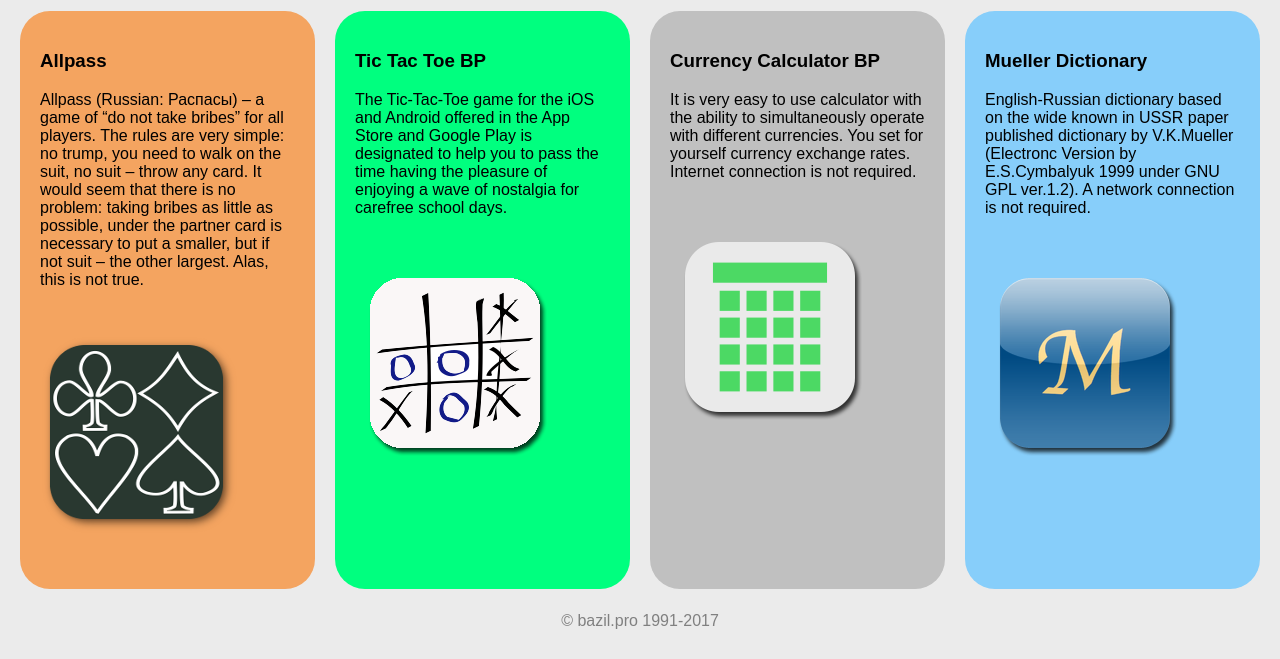
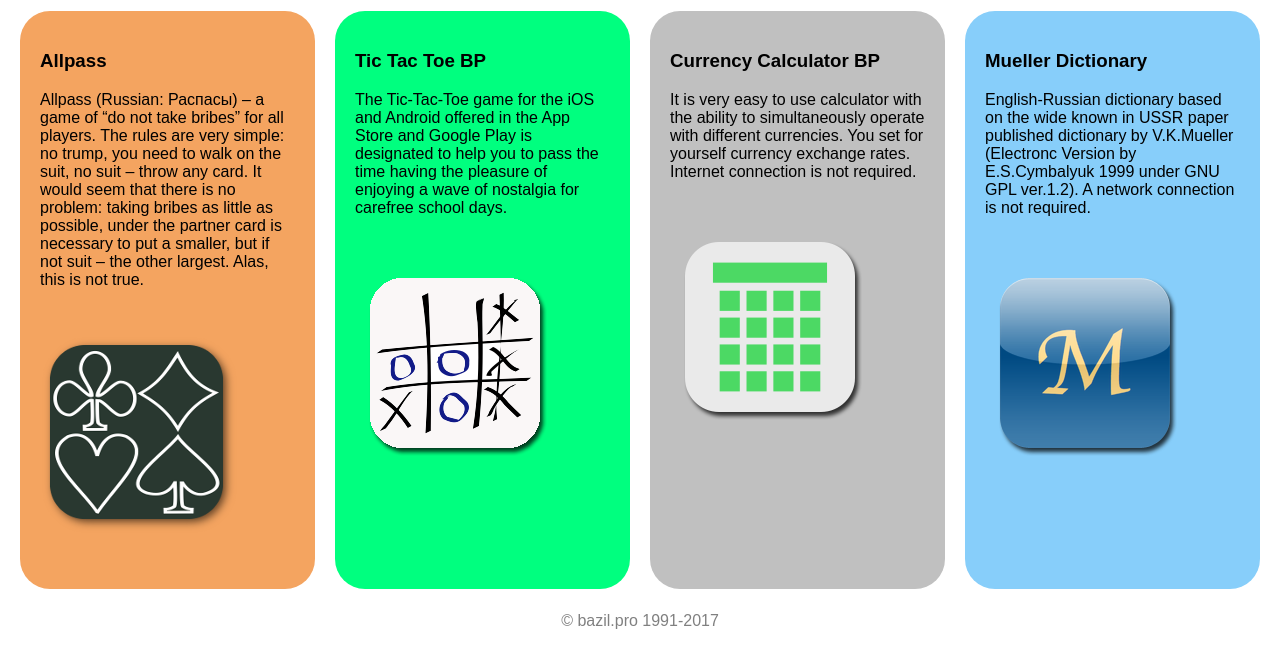
Before and after one commit to gbazil/gbazil.github.io, a plain HTML site: page index.html in a window 1280 px wide. Shown: the part 141-800 px from the top of the page. Drawn offline with Linux system fonts and the light colour scheme.

Commit message:
set bg white

```diff
--- a/bp.css
+++ b/bp.css
@@ -1,4 +1,4 @@
-body { font-family: sans-serif; margin: 0; background-color: #ebebeb; }
+body { font-family: sans-serif; margin: 0; background-color: white; }
 
 h1 { font-family: serif; }
 p.topic { font-size: 125%; font-family: serif; }
```
